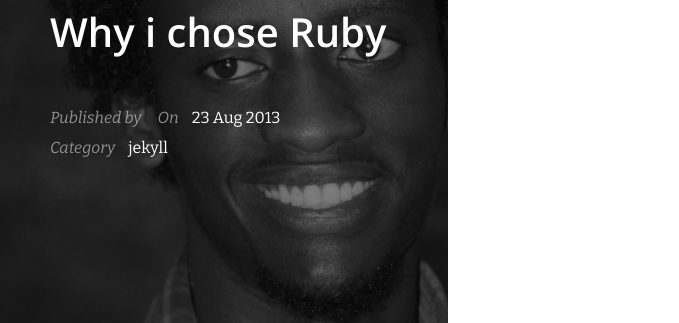
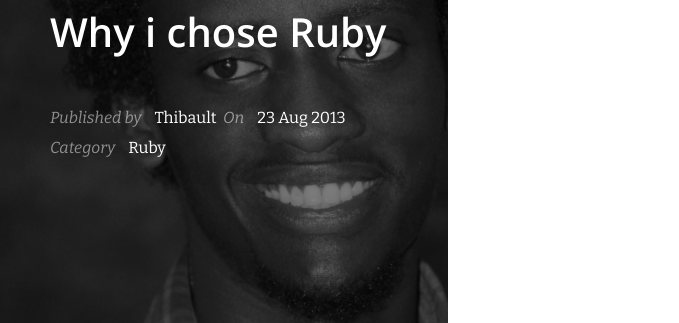
Before and after one commit to Eyewritecode/eyewritecode.github.io, a Jekyll site: the page built from _posts/2013-08-23-eyewritecode-in-ruby.md, in a window 1280 px wide. Shown: the part 361-684 px from the top of the page, without its empty margins (0-679 px from the left). Built offline with Jekyll 4.4.1, drawn with Linux system fonts in a browser that asks for light colours; nearby versions of some CDN libraries; comment, search, counter and statistics services are not loaded.

Commit message:
added authors to blog posts

```diff
--- a/_posts/2013-08-23-eyewritecode-in-ruby.md
+++ b/_posts/2013-08-23-eyewritecode-in-ruby.md
@@ -2,7 +2,8 @@
 layout: post
 title: "Why i chose Ruby"
 date: 2013-08-23 12:00:00
-categories: jekyll
+categories: Ruby
+author: Thibault
 featured_image: /images/cover.jpg
 ---
 
```
Also changed, not shown: _posts/2014-09-05-starting-a-rails-community-in-Rwanda.md (+1 -0 lines).
